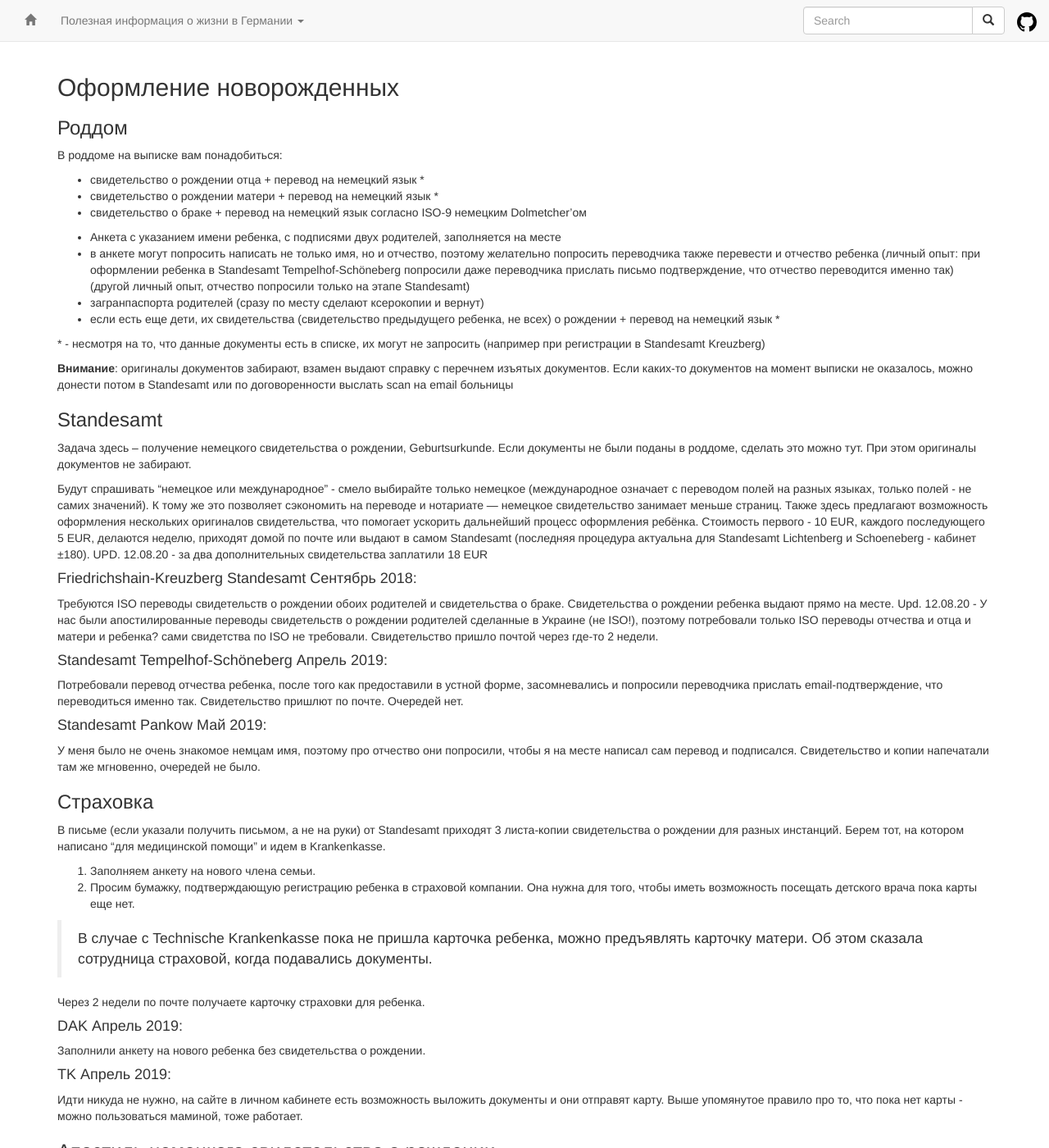
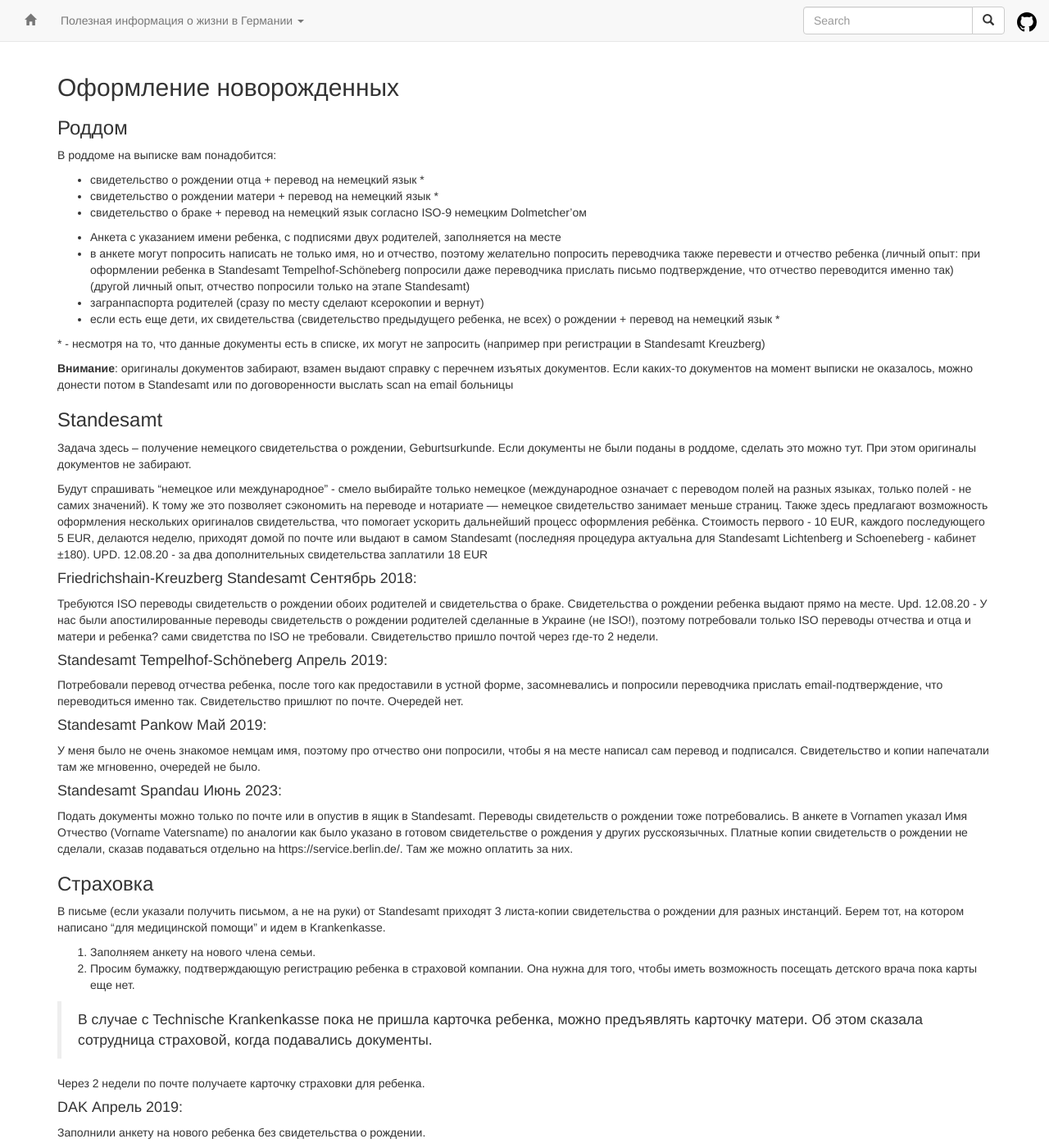
Before and after one commit to ru-de/faq, a Jekyll site: the page built from pages/Оформление новорожденных.md, in a window 1280 px wide and 1400 px high. Shown: the whole window at 82% size. Built offline with Jekyll 4.4.1, drawn with Linux system fonts in a browser that asks for light colours; nearby versions of some CDN libraries.

Commit message:
sync github pages

```diff
--- a/pages/Оформление новорожденных.md
+++ b/pages/Оформление новорожденных.md
@@ -6,7 +6,7 @@ layout: default
 ## Оформление новорожденных
 
 ### Роддом
-В роддоме на выписке вам понадобиться:
+В роддоме на выписке вам понадобится:
 - свидетельство о рождении отца + перевод на немецкий язык \*
 - свидетельство о рождении матери + перевод на немецкий язык \*
 - свидетельство о браке + перевод на немецкий язык согласно ISO-9 немецким Dolmetcher'ом
@@ -43,6 +43,11 @@ Upd. 12.08.20 - У нас были апостилированные перево
 
 У меня было не очень знакомое немцам имя, поэтому про отчество они попросили, чтобы я на месте написал сам перевод и подписался.
 Свидетельство и копии напечатали там же мгновенно, очередей не было.
+
+#### Standesamt Spandau Июнь 2023:
+
+Подать документы можно только по почте или в опустив в ящик в Standesamt. Переводы свидетельств о рождении тоже потребовались. В анкете в Vornamen указал Имя Отчество (Vorname Vatersname) по аналогии как было указано в готовом свидетельстве о рождения у других русскоязычных.
+Платные копии свидетельств о рождении не сделали, сказав подаваться отдельно на https://service.berlin.de/. Там же можно оплатить за них.
 
 ### Страховка
 В письме (если указали получить письмом, а не на руки) от Standesamt приходят 3 листа-копии свидетельства о рождении для разных инстанций.
```
